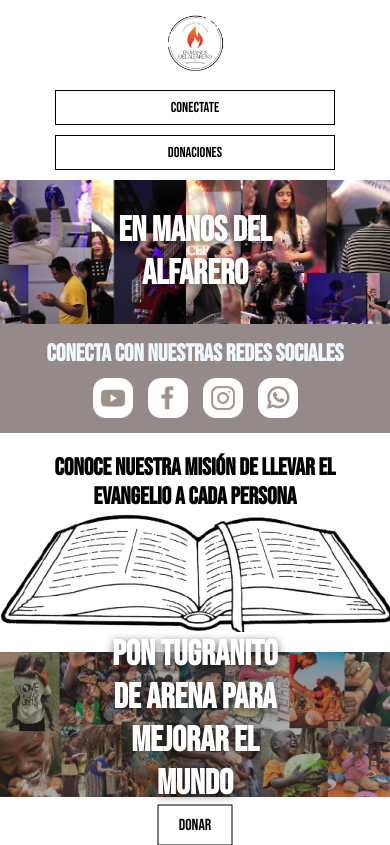
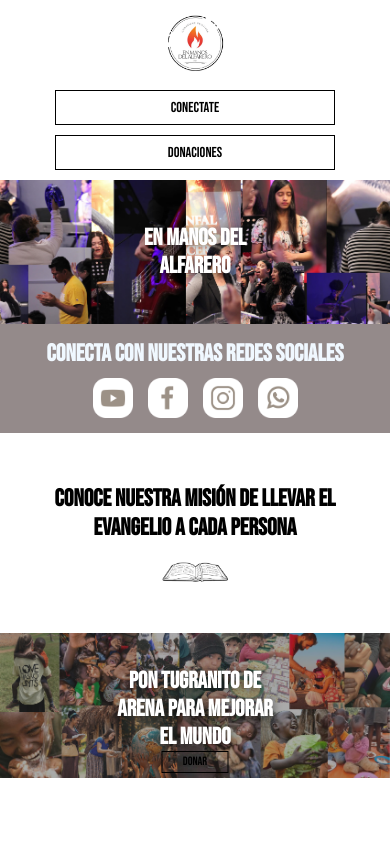
Before and after one commit to David-SilvaDEV/EnManosDelAlfareo, a website built with Vite: page index.html in a window 390 px wide. Built offline with nearby package versions, Linux system fonts and the light colour scheme.

Commit message:
cambios en el responsive

```diff
--- a/index.html
+++ b/index.html
@@ -39,7 +39,7 @@
     </section>
     <nav class="nav-conocenos">
       <h1>Conoce nuestra misión de llevar el evangelio a cada persona</h1>
-      <img src="./src/img/biblia.png" alt="imagen-biblia">
+      <img src="./src/img/biblia.png" alt="imagen-biblia" class="imagen-biblia">
     </nav>
     <section class="banner">
       <img src="./src/img/banner2.png" alt="-imagen-baner" class="img-banner">
--- a/src/css/stryles.css
+++ b/src/css/stryles.css
@@ -139,6 +139,7 @@
     flex-direction: column;
     text-align: center;
     padding: 20px;
+    gap:20px;
   }
 
   .banner2-texto {
@@ -152,6 +153,12 @@
     font-size: 3vw;
     padding: 0 10px;
   }
+
+  .imagen-biblia{
+    height:40px;
+}
+
+
 
   /* ----------------------------- RESPONSIVE DESIGN ----------------------------- */
 
@@ -192,7 +199,7 @@
 
     .banner-texto,
     .banner2-texto {
-      font-size: 5vw;
+      font-size: 4vw;
     }
 
     .redes-texto,
@@ -205,6 +212,27 @@
       gap: 10px;
       padding: 15px 0;
     }
+    .imagen-biblia{
+        height:20px;
+    }
+
+    .banner button {
+
+        height:20px;
+        font-size: 12px;
+        display: flex;
+        align-items: center;
+
+
+    }
+
+    .banner2-texto {
+
+        display: flex;
+        flex-direction: column;
+        align-items: center;
+    }
+
   }
 
   /* Celulares pequeños (hasta 480px) */
@@ -215,7 +243,7 @@
 
     .banner-texto,
     .banner2-texto {
-      font-size: 6vw;
+      font-size: 4vw;
     }
 
     .botones-header button {
@@ -226,4 +254,28 @@
     .logo-redes {
       height: 40px;
     }
+
+    .imagen-biblia{
+        height:20px;
+    }
+
+    .banner button {
+
+        height:20px;
+        font-size: 12px;
+        display: flex;
+        align-items: center;
+
+
+    }
+
+    .banner2-texto {
+
+        display: flex;
+        flex-direction: column;
+        align-items: center;
+    }
+
+
+
   }
```
